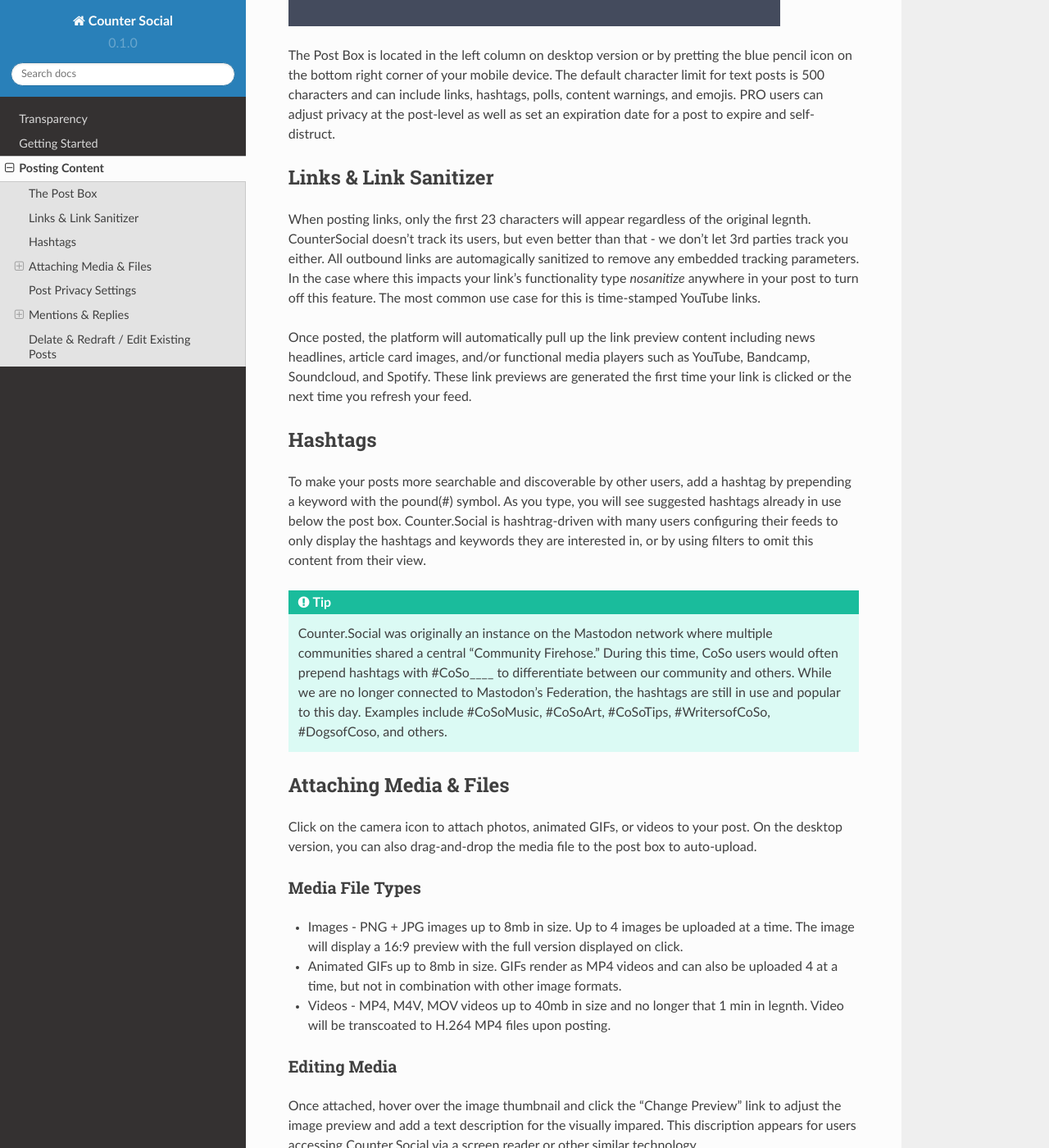
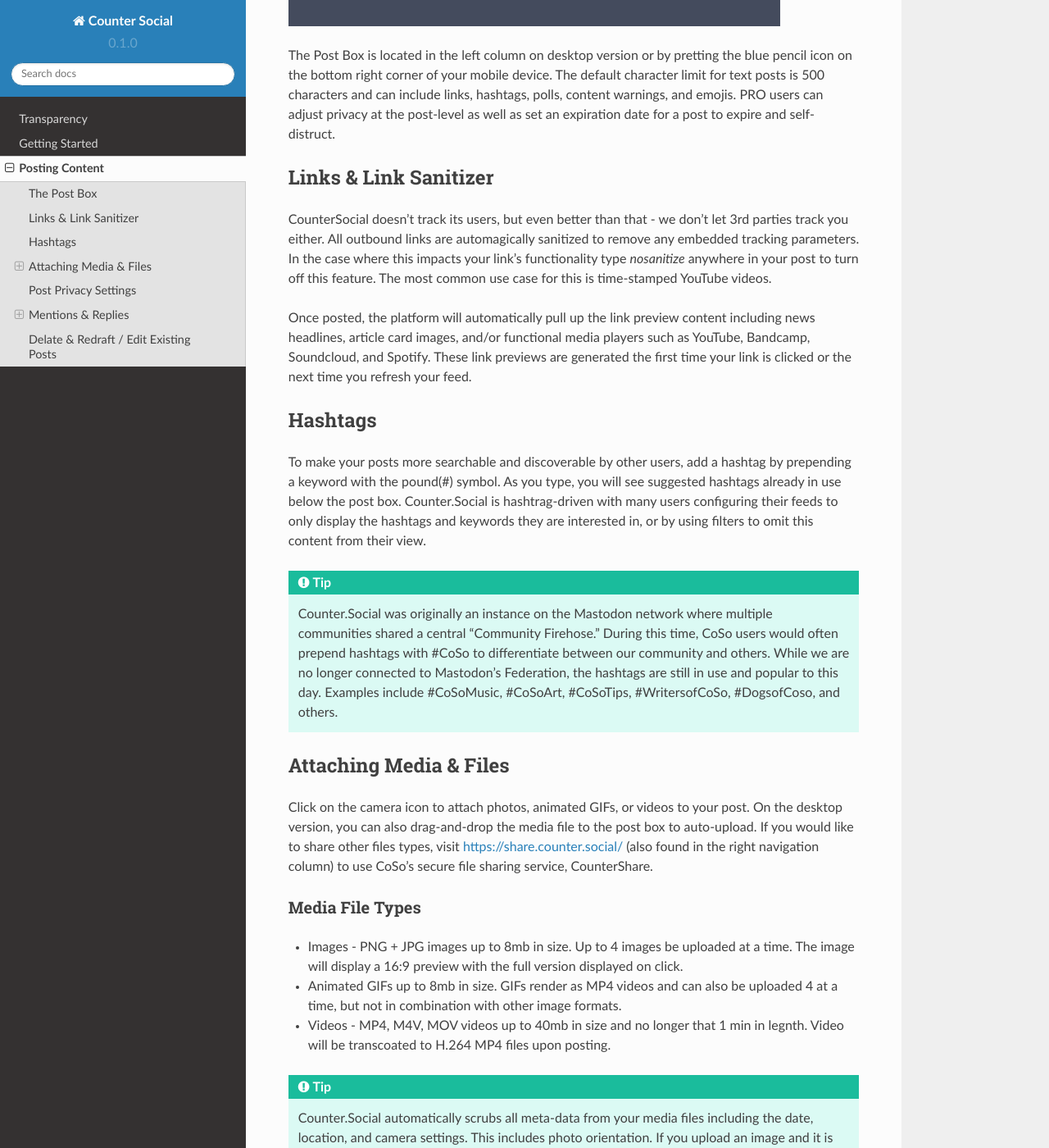
Before and after one commit to itskel/userguide, a Sphinx documentation site: the page built from docs/source/posting-content.rst, in a window 1280 px wide and 1400 px high, scrolled down 557 px. Shown: the whole window at 82% size. Built offline with Sphinx 7.4.7 and the Read the Docs theme 2.0.0, drawn with Linux system fonts in a browser that asks for light colours; some of the changed text lies outside the part shown.

Commit message:
Update posting-content.rst

```diff
--- a/docs/source/posting-content.rst
+++ b/docs/source/posting-content.rst
@@ -11,7 +11,7 @@
 
 Links & Link Sanitizer
 ------------
-When posting links, only the first 23 characters will appear regardless of the original legnth. CounterSocial doesn't track its users, but even better than that - we don't let 3rd parties track you either. All outbound links are automagically sanitized to remove any embedded tracking parameters. In the case where this impacts your link's functionality type *nosanitize* anywhere in your post to turn off this feature. The most common use case for this is time-stamped YouTube links.
+CounterSocial doesn't track its users, but even better than that - we don't let 3rd parties track you either. All outbound links are automagically sanitized to remove any embedded tracking parameters. In the case where this impacts your link's functionality type *nosanitize* anywhere in your post to turn off this feature. The most common use case for this is time-stamped YouTube videos.
 
 Once posted, the platform will automatically pull up the link preview content including news headlines, article card images, and/or functional media players such as YouTube, Bandcamp, Soundcloud, and Spotify. These link previews are generated the first time your link is clicked or the next time you refresh your feed.
 
@@ -19,11 +19,11 @@
 ------------
 To make your posts more searchable and discoverable by other users, add a hashtag by prepending a keyword with the pound(#) symbol. As you type, you will see suggested hashtags already in use below the post box. Counter.Social is hashtrag-driven with many users configuring their feeds to only display the hashtags and keywords they are interested in, or by using filters to omit this content from their view.
 
-.. tip:: Counter.Social was originally an instance on the Mastodon network where multiple communities shared a central "Community Firehose." During this time, CoSo users would often prepend hashtags with #CoSo____ to differentiate between our community and others. While we are no longer connected to Mastodon's Federation, the hashtags are still in use and popular to this day. Examples include #CoSoMusic, #CoSoArt, #CoSoTips, #WritersofCoSo, #DogsofCoso, and others.
+.. tip:: Counter.Social was originally an instance on the Mastodon network where multiple communities shared a central "Community Firehose." During this time, CoSo users would often prepend hashtags with #CoSo to differentiate between our community and others. While we are no longer connected to Mastodon's Federation, the hashtags are still in use and popular to this day. Examples include #CoSoMusic, #CoSoArt, #CoSoTips, #WritersofCoSo, #DogsofCoso, and others.
 
 Attaching Media & Files
 ------------
-Click on the camera icon to attach photos, animated GIFs, or videos to your post. On the desktop version, you can also drag-and-drop the media file to the post box to auto-upload.
+Click on the camera icon to attach photos, animated GIFs, or videos to your post. On the desktop version, you can also drag-and-drop the media file to the post box to auto-upload. If you would like to share other files types, visit https://share.counter.social/ (also found in the right navigation column) to use CoSo's secure file sharing service, CounterShare.
 
 Media File Types
 ^^^^^^^^^^^^^
@@ -32,23 +32,34 @@
 * Animated GIFs up to 8mb in size. GIFs render as MP4 videos and can also be uploaded 4 at a time, but not in combination with other image formats.
 * Videos - MP4, M4V, MOV videos up to 40mb in size and no longer that 1 min in legnth. Video will be transcoated to H.264 MP4 files upon posting.
 
+.. tip:: Counter.Social automatically scrubs all meta-data from your media files including the date, location, and camera settings. This includes photo orientation. If you upload an image and it is upside down or on its side, make an inconsequential edit, save it, and then reupload.
+
 Editing Media
 ^^^^^^^^^^^^^
 Once attached, hover over the image thumbnail and click the "Change Preview" link to adjust the image preview and add a text description for the visually impared. This discription appears for users accessing Counter.Social via a screen reader or other similar technology.
 
 .. warning:: If your image, GIF, or video is NSWF, contains mature, adult or graphic content, or may negativelly impact those with PTSD or photosensitivity issues, please click the eye icon to mark your media as sensitive and/or add a content warning to your post. Be advised, Counter.Social is committed to providing NO SAFE HAVEN for Child Sex Abuse Material. All uploaded images are hashed and compared against NCMEC databases of known CSAM hashes at our infrastructure edge.
 
+Setting Your Media Preferences
+^^^^^^^^^^^^^
+Navigate to Edit Profile --> Preferences and scroll to the *Media Display* section to configure how you want media to display in your personal feeds. You can automatically hide all media marketed as "sensitive," choose if animated GIFs auto-play or even reduce their motion.
+
+.. image:: img_mediasettings.jpg
+
 
 Post Privacy Settings
 ------------
+Once you have configured your post, you can set the privacy at the post level. Upgrade to the PRO version to unlock unlisted, private, and direct message posting. You can also go to Edit Profile --> Preferences to set the default privacy level for all future posts.
 
-Public
+.. image:: img_postprivacysettings.jpg
 
-Unlisted (PRO Feature)
+**Public** - Posts appear in the community firehose, your friend's timelines, and on your profile page. If your Public Landing Page is enabled, these posts are visible to the general public and are indexed by search engines.
 
-Followers-Only (PRO Feature)
+**Unlisted (PRO Feature)** - Same as Public posts, but do not appear in the community firehose.
 
-Direct Message (PRO Feature)
+**Followers-Only (PRO Feature)** - Visible to only users that follow you and anyone that is mentioned in the post. These posts can not be boosted, except by yourself.
+
+**Direct Message (PRO Feature)** - Visible to only the user that is mentioned in the post. The receiptient will recive a notification. All DMs are encrypted and cannot be accessed by any party, including Jester, unless they are mentioned. Establishing this as a PRO feature eliminates DM spam, scams, and phishing attempts. In the case you are a regular subscriber and wish to  have a private conversation with a PRO user, you can ask them to initiate the DM from their side.
 
 
 Mentions & Replies
```
